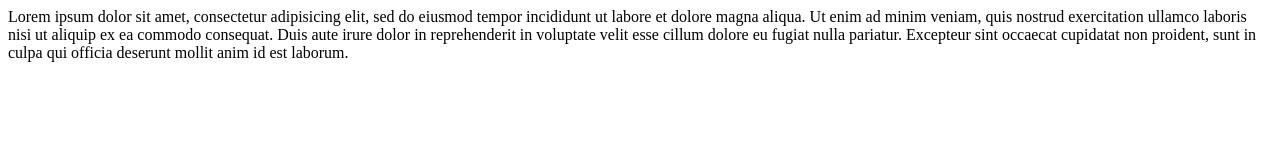
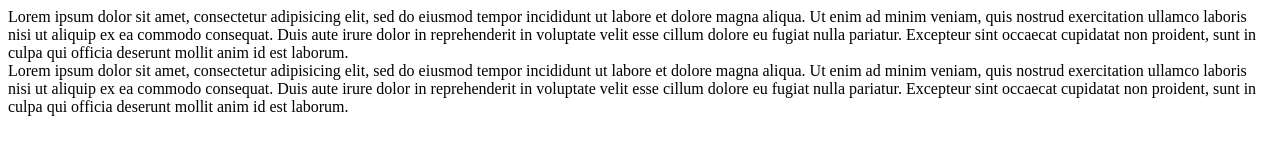
Before and after one commit to miletomova/gittest, a plain HTML site: page gitProject/index.html in a window 1280 px wide. Drawn offline with Linux system fonts and the light colour scheme.

Commit message:
another div added

```diff
--- a/gitProject/index.html
+++ b/gitProject/index.html
@@ -13,5 +13,13 @@
 		cillum dolore eu fugiat nulla pariatur. Excepteur sint occaecat cupidatat non
 		proident, sunt in culpa qui officia deserunt mollit anim id est laborum.
 	</div>
+	<div>
+		Lorem ipsum dolor sit amet, consectetur adipisicing elit, sed do eiusmod
+		tempor incididunt ut labore et dolore magna aliqua. Ut enim ad minim veniam,
+		quis nostrud exercitation ullamco laboris nisi ut aliquip ex ea commodo
+		consequat. Duis aute irure dolor in reprehenderit in voluptate velit esse
+		cillum dolore eu fugiat nulla pariatur. Excepteur sint occaecat cupidatat non
+		proident, sunt in culpa qui officia deserunt mollit anim id est laborum.
+	</div>
 </body>
 </html>
```
